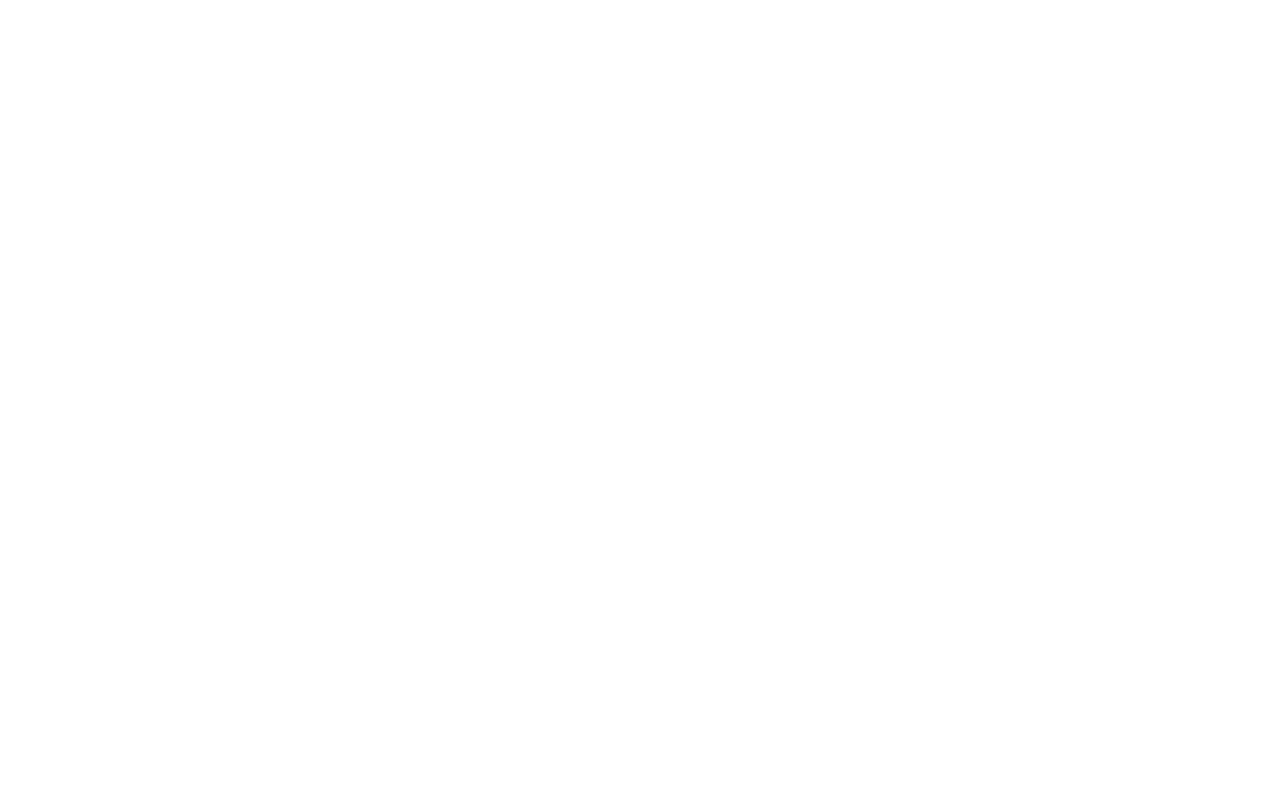
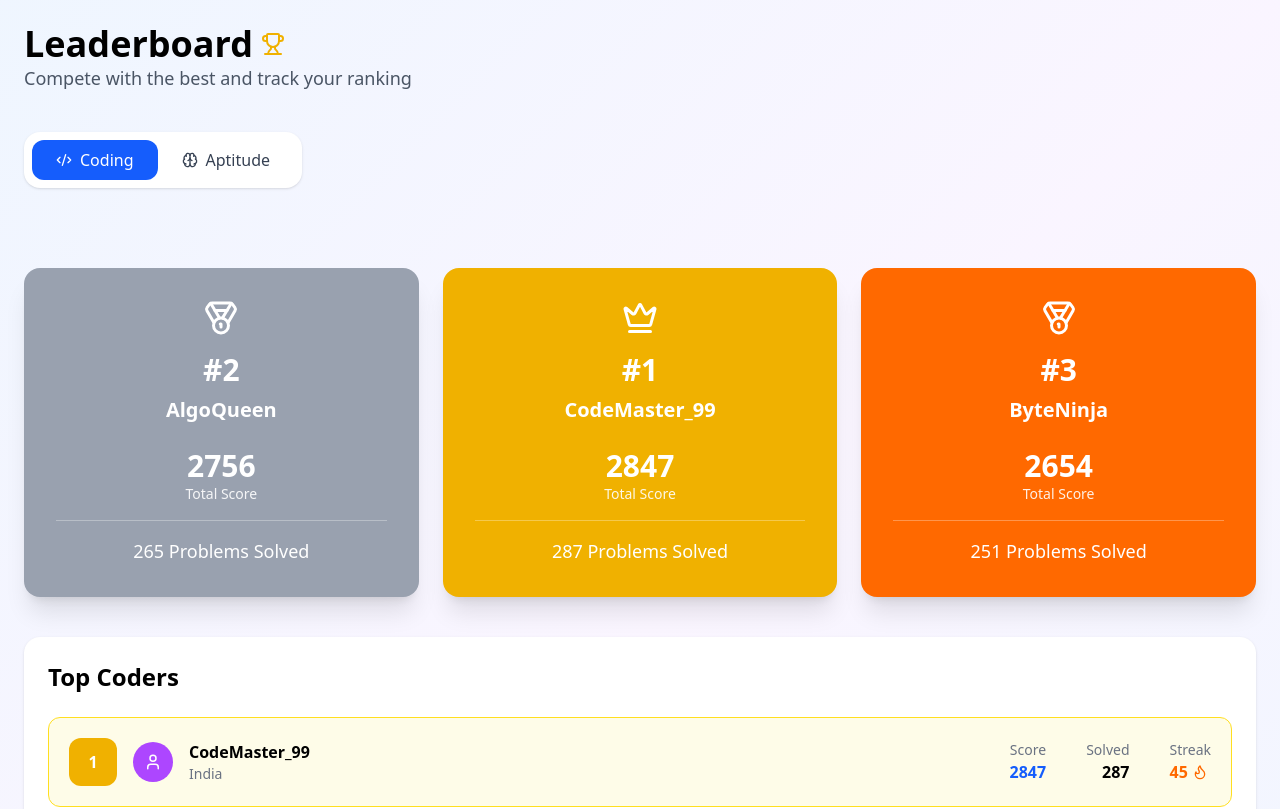
Before and after one commit to BhagwatAtharv/placemat, a React (Vite) app in the folder placemat_frontend/: page /leaderboard in a window 1280 px wide. Before the commit this address had no page. Shown: the top 809 px of the page. Built offline with nearby package versions, Linux system fonts and the light colour scheme.

Commit message:
ui components leadboard  added

```diff
--- a/placemat_frontend/src/App.jsx
+++ b/placemat_frontend/src/App.jsx
@@ -8,6 +8,8 @@
 import DashBord from "./pages/DashBord";
 import TestPortal from "./pages/TestPortal";
 import Profile from "./pages/Profile";
+import Leaderboard from "./pages/Leaderboard";
+
 
 
 export default function App() {
@@ -20,6 +22,8 @@
 <Route path="/dashbord" element={<DashBord />} />
 <Route path="/testportal" element={<TestPortal />} />
 <Route path="/profile" element={<Profile />} />
+<Route path="/leaderboard" element={<Leaderboard />} />
+
 
 </Routes>
 </BrowserRouter>
--- /dev/null
+++ b/placemat_frontend/src/components/leaderboard/AptitudeLeaderboard.jsx
@@ -0,0 +1,25 @@
+import Podium from "./Podium";
+import LeaderboardList from "./LeaderboardList";
+
+const aptitudeUsers = [
+  { rank: 1, name: "DevWarrior", country: "India", score: 2543, solved: 243, streak: 35 },
+  { rank: 2, name: "MindBender", country: "USA", score: 2478, solved: 238, streak: 32 },
+  { rank: 3, name: "LogicAce", country: "UK", score: 2399, solved: 230, streak: 29 },
+  { rank: 4, name: "BugHunter", country: "Canada", score: 2365, solved: 224, streak: 26 },
+  { rank: 5, name: "TreeTraverser", country: "Singapore", score: 2021, solved: 192, streak: 17 },
+];
+
+export default function AptitudeLeaderboard() {
+  return (
+    <>
+      {/* 🔥 Top 3 */}
+      <Podium users={aptitudeUsers.slice(0, 3)} />
+
+      {/* 🔥 Full List */}
+      <LeaderboardList
+        title="Top Aptitude Masters"
+        users={aptitudeUsers}
+      />
+    </>
+  );
+}
--- /dev/null
+++ b/placemat_frontend/src/components/leaderboard/CodingLeaderboard.jsx
@@ -0,0 +1,22 @@
+import Podium from "./Podium";
+import LeaderboardList from "./LeaderboardList";
+
+const codingUsers = [
+  { rank: 1, name: "CodeMaster_99", country: "India", score: 2847, solved: 287, streak: 45 },
+  { rank: 2, name: "AlgoQueen", country: "USA", score: 2756, solved: 265, streak: 38 },
+  { rank: 3, name: "ByteNinja", country: "China", score: 2654, solved: 251, streak: 42 },
+  { rank: 4, name: "DevWarrior", country: "India", score: 2543, solved: 243, streak: 35 },
+  { rank: 5, name: "CodeGenius", country: "UK", score: 2487, solved: 238, streak: 31 },
+];
+
+export default function CodingLeaderboard() {
+  return (
+    <>
+      {/* ✅ THIS IS THE MISSING PART */}
+      <Podium users={codingUsers.slice(0, 3)} />
+
+      {/* ✅ FULL LIST BELOW */}
+      <LeaderboardList title="Top Coders" users={codingUsers} />
+    </>
+  );
+}
--- /dev/null
+++ b/placemat_frontend/src/components/leaderboard/LeaderboardHeader.jsx
@@ -0,0 +1,14 @@
+import { Trophy } from "lucide-react";
+
+export default function LeaderboardHeader() {
+  return (
+    <div>
+      <h1 className="text-4xl font-bold flex items-center gap-2">
+        Leaderboard <Trophy className="text-yellow-500" />
+      </h1>
+      <p className="text-gray-600 text-lg">
+        Compete with the best and track your ranking
+      </p>
+    </div>
+  );
+}
--- /dev/null
+++ b/placemat_frontend/src/components/leaderboard/LeaderboardList.jsx
@@ -0,0 +1,79 @@
+import { Flame, User } from "lucide-react";
+
+export default function LeaderboardList({ title, users }) {
+  return (
+    <div className="bg-white rounded-2xl p-6 shadow">
+      <h2 className="text-2xl font-semibold mb-6">{title}</h2>
+
+      <div className="space-y-4">
+        {users.map((user) => {
+          const isTop3 = user.rank <= 3;
+
+          return (
+            <div
+              key={user.rank}
+              className={`flex items-center justify-between p-5 rounded-xl border transition
+                ${
+                  isTop3
+                    ? "bg-yellow-50 border-yellow-300"
+                    : "bg-white hover:bg-purple-50"
+                }`}
+            >
+              {/* LEFT */}
+              <div className="flex items-center gap-4">
+                {/* Rank / Medal */}
+                {isTop3 ? (
+                  <div
+                    className={`w-12 h-12 rounded-xl flex items-center justify-center text-white font-bold
+                      ${
+                        user.rank === 1
+                          ? "bg-yellow-500"
+                          : user.rank === 2
+                          ? "bg-gray-400"
+                          : "bg-orange-500"
+                      }`}
+                  >
+                    {user.rank}
+                  </div>
+                ) : (
+                  <div className="w-12 h-12 rounded-xl bg-gray-100 flex items-center justify-center">
+                    {user.rank}
+                  </div>
+                )}
+
+                {/* Avatar */}
+                <div className="w-10 h-10 rounded-full bg-purple-500 text-white flex items-center justify-center">
+                  <User size={18} />
+                </div>
+
+                {/* Name */}
+                <div>
+                  <p className="font-semibold">{user.name}</p>
+                  <p className="text-sm text-gray-500">{user.country}</p>
+                </div>
+              </div>
+
+              {/* RIGHT */}
+              <div className="flex gap-10 text-right">
+                <div>
+                  <p className="text-sm text-gray-500">Score</p>
+                  <p className="font-semibold text-blue-600">{user.score}</p>
+                </div>
+                <div>
+                  <p className="text-sm text-gray-500">Solved</p>
+                  <p className="font-semibold">{user.solved}</p>
+                </div>
+                <div>
+                  <p className="text-sm text-gray-500">Streak</p>
+                  <p className="font-semibold text-orange-500 flex items-center gap-1">
+                    {user.streak} <Flame size={16} />
+                  </p>
+                </div>
+              </div>
+            </div>
+          );
+        })}
+      </div>
+    </div>
+  );
+}
--- /dev/null
+++ b/placemat_frontend/src/components/leaderboard/LeaderboardTabs.jsx
@@ -0,0 +1,27 @@
+import { Code2, Brain } from "lucide-react";
+
+export default function LeaderboardTabs({ activeTab, setActiveTab }) {
+  return (
+    <div className="inline-flex bg-white p-2 rounded-2xl shadow">
+      <button
+        onClick={() => setActiveTab("coding")}
+        className={`px-6 py-2 rounded-xl flex items-center gap-2 transition
+          ${activeTab === "coding"
+            ? "bg-blue-600 text-white"
+            : "text-gray-700"}`}
+      >
+        <Code2 size={16} /> Coding
+      </button>
+
+      <button
+        onClick={() => setActiveTab("aptitude")}
+        className={`px-6 py-2 rounded-xl flex items-center gap-2 transition
+          ${activeTab === "aptitude"
+            ? "bg-purple-600 text-white"
+            : "text-gray-700"}`}
+      >
+        <Brain size={16} /> Aptitude
+      </button>
+    </div>
+  );
+}
--- /dev/null
+++ b/placemat_frontend/src/components/leaderboard/Podium.jsx
@@ -0,0 +1,36 @@
+import { Crown, Medal } from "lucide-react";
+
+export default function Podium({ users }) {
+  if (!users || users.length < 3) return null;
+
+  return (
+    <div className="grid md:grid-cols-3 gap-6 my-10">
+      {/* #2 */}
+      <PodiumCard user={users[1]} rank={2} color="bg-gray-400" />
+
+      {/* #1 */}
+      <PodiumCard user={users[0]} rank={1} color="bg-yellow-500" crown />
+
+      {/* #3 */}
+      <PodiumCard user={users[2]} rank={3} color="bg-orange-500" />
+    </div>
+  );
+}
+
+function PodiumCard({ user, rank, color, crown }) {
+  return (
+    <div className={`rounded-2xl p-8 text-white text-center shadow-xl ${color}`}>
+      {crown ? <Crown size={36} className="mx-auto mb-4" /> : <Medal size={36} className="mx-auto mb-4" />}
+
+      <p className="text-3xl font-bold">#{rank}</p>
+      <p className="mt-2 text-xl font-semibold">{user.name}</p>
+
+      <p className="mt-6 text-3xl font-bold">{user.score}</p>
+      <p className="text-sm opacity-90">Total Score</p>
+
+      <div className="w-full h-px bg-white/30 my-4" />
+
+      <p className="text-lg">{user.solved} Problems Solved</p>
+    </div>
+  );
+}
--- a/placemat_frontend/src/pages/DashBord.jsx
+++ b/placemat_frontend/src/pages/DashBord.jsx
@@ -3,20 +3,17 @@
   Brain,
   Trophy,
   User,
-  Bell,
   Search,
   Menu,
   Award,
   TrendingUp,
   Target,
-  Calendar,
   FileText,
 } from "lucide-react";
 
 import { useNavigate } from "react-router-dom";
 
 import { Card } from "../components/ui/card";
-import { Button } from "../components/ui/button";
 import { Progress } from "../components/ui/progress";
 import { Input } from "../components/ui/input";
 import { Avatar } from "../components/ui/avatar";
@@ -84,10 +81,17 @@
           <nav className="p-4 space-y-2">
 
             <SidebarBtn icon={Menu} text="Dashboard" active onClick={() => navigate("/dashbord")} />
-            <SidebarBtn icon={FileText} text="Test Portal"  onClick={() => navigate("/testportal")} />
+            <SidebarBtn icon={FileText} text="Test Portal" onClick={() => navigate("/testportal")} />
             <SidebarBtn icon={Brain} text="Aptitude" />
             <SidebarBtn icon={Code2} text="Coding" />
-            <SidebarBtn icon={Trophy} text="Leaderboard" />
+
+            {/* ✅ FIXED LEADERBOARD */}
+            <SidebarBtn
+              icon={Trophy}
+              text="Leaderboard"
+              onClick={() => navigate("/leaderboard")}
+            />
+
             <SidebarBtn icon={User} text="Profile" onClick={() => navigate("/profile")} />
 
           </nav>
@@ -116,7 +120,6 @@
 
           {/* PROGRESS */}
           <div className="grid md:grid-cols-2 gap-6">
-
             <Card className="p-6">
               <h3 className="text-2xl mb-4">Aptitude Progress</h3>
               {aptitudeProgress.map((item, i) => (
@@ -142,7 +145,6 @@
                 </div>
               ))}
             </Card>
-
           </div>
 
         </main>
--- /dev/null
+++ b/placemat_frontend/src/pages/Leaderboard.jsx
@@ -0,0 +1,28 @@
+import { useState } from "react";
+
+import LeaderboardHeader from "../components/leaderboard/LeaderboardHeader";
+import LeaderboardTabs from "../components/leaderboard/LeaderboardTabs";
+import CodingLeaderboard from "../components/leaderboard/CodingLeaderboard";
+import AptitudeLeaderboard from "../components/leaderboard/AptitudeLeaderboard";
+
+export default function Leaderboard() {
+  const [activeTab, setActiveTab] = useState("coding");
+
+  return (
+    <div className="min-h-screen bg-gradient-to-br from-blue-50 via-purple-50 to-blue-50">
+      <div className="max-w-7xl mx-auto p-6 space-y-10">
+
+        <LeaderboardHeader />
+
+        <LeaderboardTabs
+          activeTab={activeTab}
+          setActiveTab={setActiveTab}
+        />
+
+        {activeTab === "coding" && <CodingLeaderboard />}
+        {activeTab === "aptitude" && <AptitudeLeaderboard />}
+
+      </div>
+    </div>
+  );
+}
```
